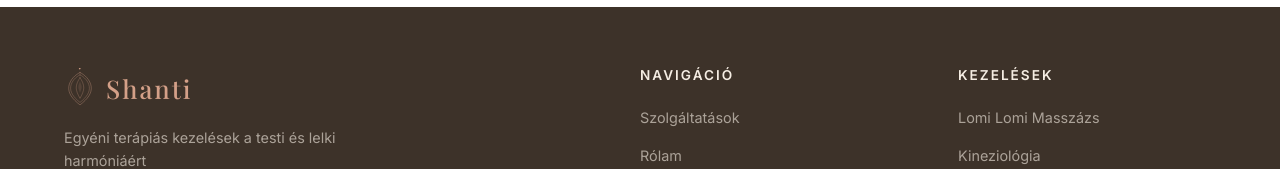
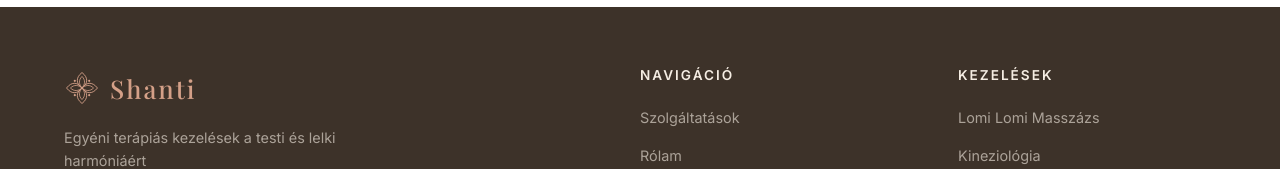
Before and after one commit to delizsofinitro/shantiWebsite, an Angular app: page / in a window 1280 px wide. Shown: the part 4540-4709 px from the top of the page. Built offline with nearby package versions, Linux system fonts and the light colour scheme; a web font is replaced by a local one.

Commit message:
Footer logo

```diff
--- a/src/app/components/footer/footer.html
+++ b/src/app/components/footer/footer.html
@@ -4,7 +4,7 @@
       <div class="footer-brand">
         <a href="#" class="footer-logo">
           <div class="logo-icon">
-            <img src="logo-light.svg" alt="Shanti logó">
+            <img src="logo-flower-light.svg" alt="Shanti logó">
           </div>
           <span class="logo-text">Shanti</span>
         </a>
--- a/src/app/components/footer/footer.scss
+++ b/src/app/components/footer/footer.scss
@@ -28,8 +28,8 @@
 }
 
 .logo-icon {
-  width: 32px;
-  height: 40px;
+  width: 36px;
+  height: 36px;
 
   img {
     width: 100%;
```
Also changed, not shown: public/logo-flower-light.svg (added).
